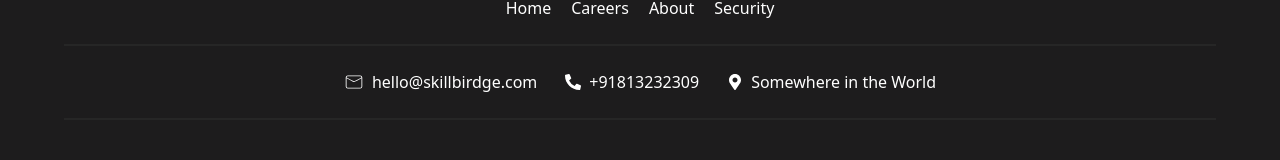
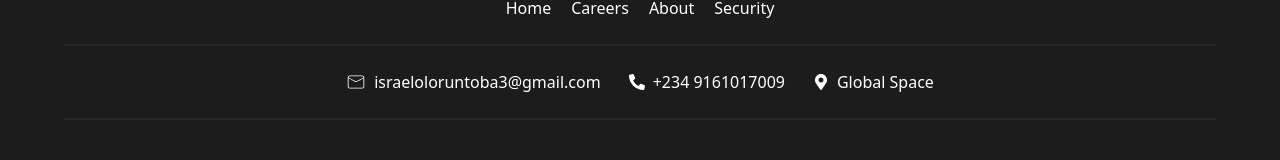
Before and after one commit to Gentlecoder1/bank-website, a React (Vite) app: page /Login in a window 1280 px wide. Shown: the part 1662-1822 px from the top of the page. Built offline with nearby package versions, Linux system fonts and the light colour scheme.

Commit message:
feat: update button elements to include cursor pointer for better UX; update contact information in Footer component; add external links for social media in Login and SignUp pages

```diff
--- a/src/components/Faqs.jsx
+++ b/src/components/Faqs.jsx
@@ -86,7 +86,7 @@ const Faqs = () => {
 
                 </div>
 
-                <div className='transition-all duration-300 transform hover:scale-105 h-fit mt-6 flex mx-auto items-center w-fit'>
+                <div className='cursor-pointer transition-all duration-300 transform hover:scale-105 h-fit mt-6 flex mx-auto items-center w-fit'>
                     <button className='text-sm flex items-center gap-2 font-bold border border-[#262626] rounded-full py-2 px-4 mx-auto hover:bg-[#CBFE33] hover:text-black' onClick={show} data-aos="fade-up">{less ? "Load All" :" Load less"}
                         <div className={`transition-transform duration-300 ${less ? 'rotate-180' : 'rotate-0'}`}>
                             <GoChevronDown size={20} />
--- a/src/components/Footer.jsx
+++ b/src/components/Footer.jsx
@@ -42,9 +42,9 @@ const Footer = () => {
             <div className="h-[1px] w-full border border-[#262626] mb-6" />
 
             <div className='flex space-x-7 space-y-5 sm:space-y-0 flex-wrap items-center justify-center text-white text-md' data-aos="fade-up">
-                <p className='flex items-center gap-2' data-aos="fade-up"><CiMail size={20} /> hello@skillbirdge.com</p>
-                <p className='flex items-center gap-2' data-aos="fade-up"><FaPhoneAlt />  +91813232309</p>
-                <p className='flex items-center gap-2' data-aos="fade-up"><FaMapMarkerAlt /> Somewhere in the World</p>
+                <p className='flex items-center gap-2' data-aos="fade-up"><CiMail size={20} /> israeloloruntoba3@gmail.com</p>
+                <p className='flex items-center gap-2' data-aos="fade-up"><FaPhoneAlt />  +234 9161017009</p>
+                <p className='flex items-center gap-2' data-aos="fade-up"><FaMapMarkerAlt /> Global Space</p>
             </div>
 
             <div className="h-[1px] w-full border border-[#262626] mt-6 mb-3" />
--- a/src/pages/Career.jsx
+++ b/src/pages/Career.jsx
@@ -201,7 +201,7 @@ const Career = () => {
                           ))}
                         </ul>
                       </div>
-                      <button className='md:text-[16px] text-[14px] rounded-full py-2 px-4 mx-auto transition-all duration-300 transform hover:scale-105 bg-[#CBFE33] text-black' data-aos="fade-up">
+                      <button className='cursor-pointer md:text-[16px] text-[14px] rounded-full py-2 px-4 mx-auto transition-all duration-300 transform hover:scale-105 bg-[#CBFE33] text-black' data-aos="fade-up">
                         Apply Now
                       </button>
                     </div>
--- a/src/pages/Home.jsx
+++ b/src/pages/Home.jsx
@@ -330,7 +330,7 @@ const Home = () => {
                             </div>
                         </div>
 
-                        <div className='transition-all duration-300 transform hover:scale-105 flex items-center w-fit'>
+                        <div className='cursor-pointer transition-all duration-300 transform hover:scale-105 flex items-center w-fit'>
                             <button className='text-sm font-bold border border-gray-600 rounded-full py-2 px-4 mx-auto transition-all duration-300 transform hover:scale-105 hover:bg-[#CBFE33] hover:text-black' data-aos="fade-up">
                             Load more
                             </button>
@@ -379,7 +379,7 @@ const Home = () => {
                             </div>
                         </div>
 
-                        <div className='transition-all duration-300 transform hover:scale-105 flex items-center w-fit'>
+                        <div className='cursor-pointer transition-all duration-300 transform hover:scale-105 flex items-center w-fit'>
                             <button className='text-sm font-bold border border-gray-600 rounded-full py-2 px-4 mx-auto transition-all duration-300 transform hover:scale-105 hover:bg-[#CBFE33] hover:text-black' data-aos="fade-up">
                                 Load more
                             </button>
--- a/src/pages/Login.jsx
+++ b/src/pages/Login.jsx
@@ -83,7 +83,7 @@ const Login = () => {
                                     </a>
                                 </div>
                                 <div className='transition-all duration-300 transform hover:scale-115'>
-                                    <a href="#" data-aos="fade-up">
+                                    <a href="https://web.facebook.com/profile.php?id=100080255029301" target='blank' data-aos="fade-up">
                                         <img src={Facebook} alt="" />
                                     </a>
                                 </div>
--- a/src/pages/SignUp.jsx
+++ b/src/pages/SignUp.jsx
@@ -81,12 +81,12 @@ const SignUp = () => {
 
                             <div className='flex space-x-4'>
                                 <div className='transition-all duration-300 transform hover:scale-115'>
-                                    <a href="#" data-aos="fade-up">
+                                    <a href="https://web.facebook.com/profile.php?id=100080255029301" target='blank' data-aos="fade-up">
                                         <img src={Google} alt="" />
                                     </a>
                                 </div>
                                 <div className='transition-all duration-300 transform hover:scale-115'>
-                                    <a href="#" data-aos="fade-up">
+                                    <a href="https://web.facebook.com/profile.php?id=100080255029301" target='blank' data-aos="fade-up">
                                         <img src={Facebook} alt="" />
                                     </a>
                                 </div>
```
Lines whose indentation alone changed are shown as unchanged.
